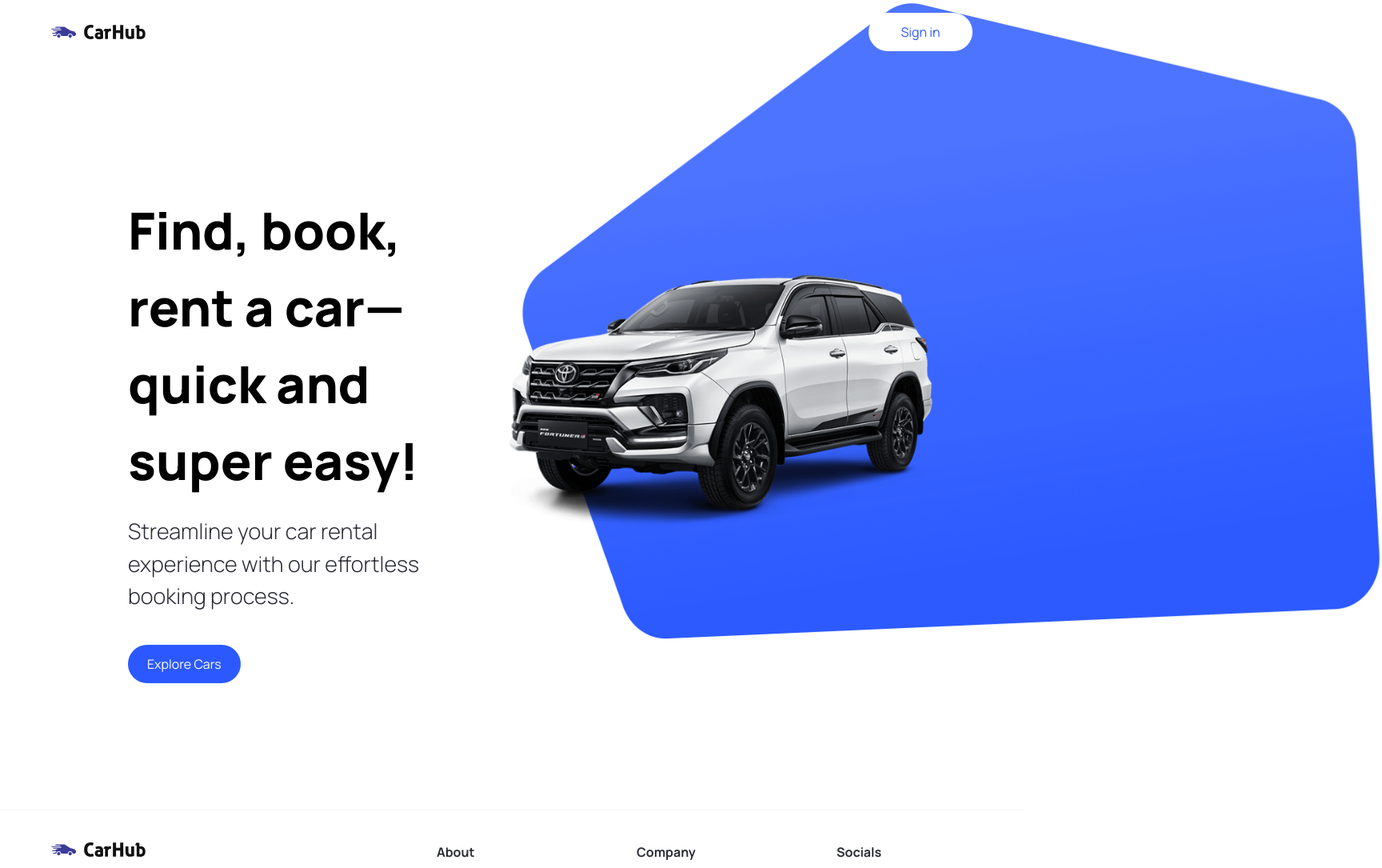
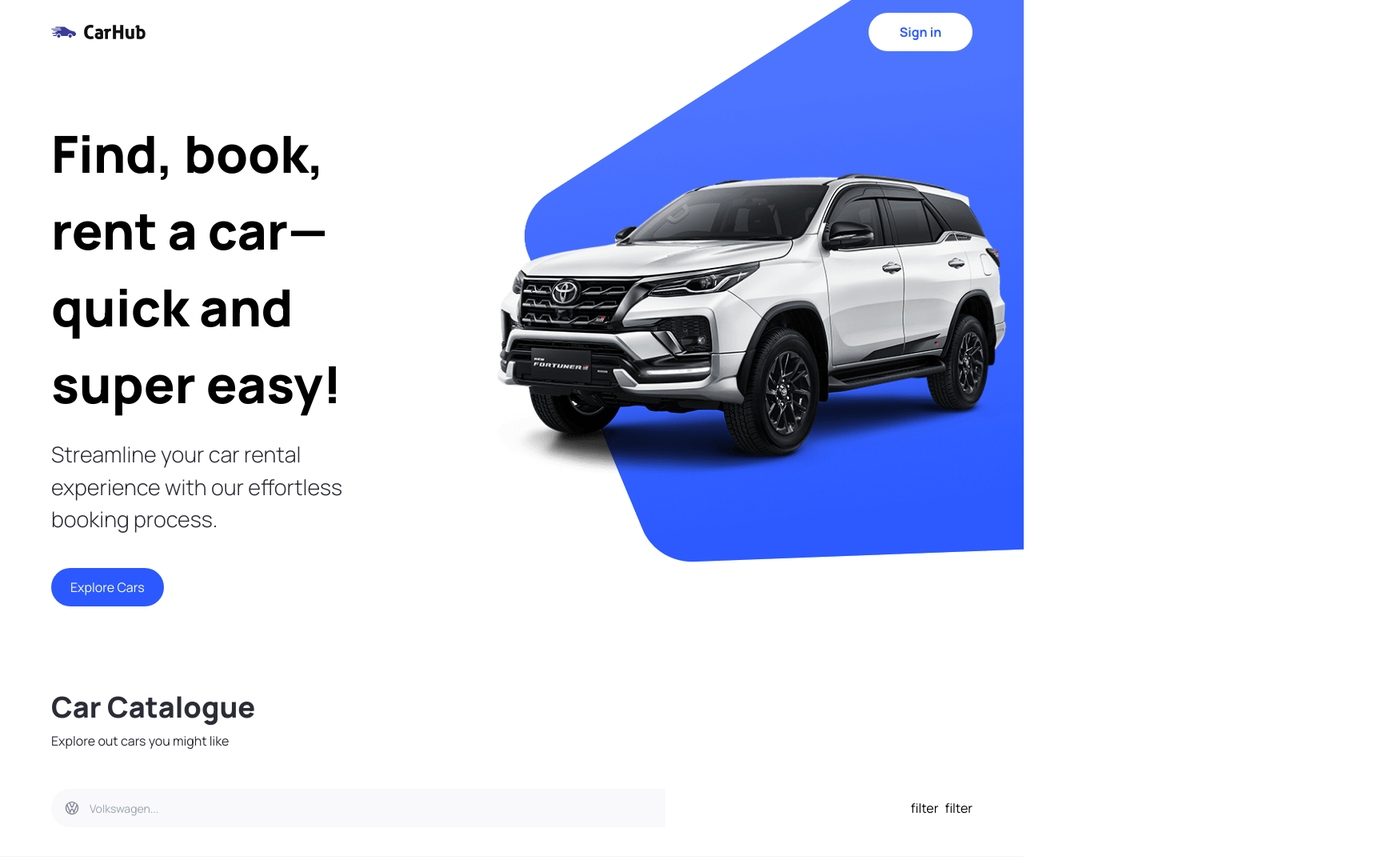
Before and after one commit to Sitch196/carHUB, a Next.js app: page / in a window 1280 px wide. Shown: the top 1085 px of the page at 80% size, 1728 px wide, since content can reach past the window. Built offline with nearby package versions, Linux system fonts and the light colour scheme.

Commit message:
navigation and footer with car filter

```diff
--- /dev/null
+++ b/app/components/CustomFilter.tsx
@@ -0,0 +1,11 @@
+import React from 'react'
+
+const CustomFilter = () => {
+  return (
+    <div>
+      filter
+    </div>
+  )
+}
+
+export default CustomFilter
--- a/app/components/Hero.tsx
+++ b/app/components/Hero.tsx
@@ -27,7 +27,7 @@
             <div className="hero__image ">
               <Image src="/hero.png" alt="hero" fill className="object-contain" />
             </div>
-            <div className=" hero__image-overlay overflow-hidden" />
+            <div className=" hero__image-overlay " />
           </div>
         </div>
       );
--- a/app/components/Navbar.tsx
+++ b/app/components/Navbar.tsx
@@ -18,7 +18,7 @@
       <CustomButton
         title="Sign in"
         btnType="button"
-        containerStyles='text-primary-blue rounded-full bg-white min-w-[130px]'
+        containerStyles='text-primary-blue rounded-full bg-white min-w-[130px]  font-bold'
       />
     </nav>
     </header>
--- /dev/null
+++ b/app/components/SearchBar.tsx
@@ -0,0 +1,19 @@
+"use client"
+import React, { useState } from 'react'
+import SearchManufacturer from './SearchManufacturer'
+
+const SearchBar = () => {
+    const [manufacturer,setManufacturer]= useState('')
+    const handleSearch =()=>{
+
+    }
+  return (
+    <form className='searchbar'onSubmit={handleSearch}>
+        <div className='searchbar__item'>
+            <SearchManufacturer manufacturer={manufacturer} setManufacturer={setManufacturer}/>
+        </div>
+    </form>
+  )
+}
+
+export default SearchBar
--- /dev/null
+++ b/app/components/SearchManufacturer.tsx
@@ -0,0 +1,110 @@
+"use client";
+import { SearchManufacturerProps } from "@/types";
+import { Combobox, Transition } from "@headlessui/react";
+import React, { Fragment, useState } from "react";
+import { manufacturers } from "@/constants";
+import Image from "next/image";
+
+const SearchManufacturer = ({
+  manufacturer,
+  setManuFacturer,
+}: SearchManuFacturerProps) => {
+  const [query, setQuery] = useState("");
+
+  const filteredManufacturers =
+    query === ""
+      ? manufacturers
+      : manufacturers.filter((item) =>
+          item
+            .toLowerCase()
+            .replace(/\s+/g, "")
+            .includes(query.toLowerCase().replace(/\s+/g, ""))
+        );
+
+  return (
+    <div className="search-manufacturer">
+      <Combobox value={manufacturer} onChange={setManuFacturer}>
+        <div className="relative w-full">
+          {/* Button for the combobox. Click on the icon to see the complete dropdown */}
+          <Combobox.Button className="absolute top-[14px]">
+            <Image
+              src="/car-logo.svg"
+              width={20}
+              height={20}
+              className="ml-4"
+              alt="car logo"
+            />
+          </Combobox.Button>
+
+          {/* Input field for searching */}
+          <Combobox.Input
+            className="search-manufacturer__input"
+            displayValue={(item: string) => item}
+            onChange={(event) => setQuery(event.target.value)} // Update the search query when the input changes
+            placeholder="Volkswagen..."
+          />
+
+          {/* Transition for displaying the options */}
+          <Transition
+            as={Fragment} // group multiple elements without introducing an additional DOM node i.e., <></>
+            leave="transition ease-in duration-100"
+            leaveFrom="opacity-100"
+            leaveTo="opacity-0"
+            afterLeave={() => setQuery("")} // Reset the search query after the transition completes
+          >
+            <Combobox.Options
+              className="absolute mt-1 max-h-60 w-full overflow-auto rounded-md bg-white py-1 text-base shadow-lg ring-1 ring-black ring-opacity-5 focus:outline-none sm:text-sm"
+              static
+            >
+              {filteredManufacturers.length === 0 && query !== "" ? (
+                <Combobox.Option
+                  value={query}
+                  className="search-manufacturer__option"
+                >
+                  Create "{query}"
+                </Combobox.Option>
+              ) : (
+                filteredManufacturers.map((item) => (
+                  <Combobox.Option
+                    key={item}
+                    className={({ active }) =>
+                      `relative search-manufacturer__option ${
+                        active ? "bg-primary-blue text-white" : "text-gray-900"
+                      }`
+                    }
+                    value={item}
+                  >
+                    {({ selected, active }) => (
+                      <>
+                        <span
+                          className={`block truncate ${
+                            selected ? "font-medium" : "font-normal"
+                          }`}
+                        >
+                          {item}
+                        </span>
+
+                        {/* Show an active blue background color if the option is selected */}
+                        {selected ? (
+                          <span
+                            className={`absolute inset-y-0 left-0 flex items-center pl-3 ${
+                              active
+                                ? "text-white"
+                                : "text-pribg-primary-purple"
+                            }`}
+                          ></span>
+                        ) : null}
+                      </>
+                    )}
+                  </Combobox.Option>
+                ))
+              )}
+            </Combobox.Options>
+          </Transition>
+        </div>
+      </Combobox>
+    </div>
+  );
+};
+
+export default SearchManufacturer;
--- a/app/globals.css
+++ b/app/globals.css
@@ -33,7 +33,7 @@
 }
 
 .custom-btn {
-  @apply flex flex-row relative justify-center items-center py-3 px-6 outline-none;
+  @apply flex flex-row relative justify-center items-center py-3 px-6;
 }
 /* END: General styles */
 
--- a/app/page.tsx
+++ b/app/page.tsx
@@ -1,9 +1,26 @@
+import CustomFilter from "./components/CustomFilter"
 import Hero from "./components/Hero"
+import SearchBar from "./components/SearchBar"
 export default function Home() {
   return (
-    <main className="flex min-h-screen flex-col items-center justify-between p-24">
+    <main className='overflow-hidden'>
+    <Hero />
 
-        <Hero/>
+    <div className='mt-12 padding-x padding-y max-width' id='discover'>
+      <div className='home__text-container'>
+        <h1 className='text-4xl font-extrabold'>Car Catalogue</h1>
+        <p>Explore out cars you might like</p>
+      </div>
+
+      <div className='home__filters'>
+        <SearchBar />
+
+        <div className='home__filter-container'>
+          <CustomFilter title='fuel'  />
+          <CustomFilter title='year' />
+        </div>
+      </div>
+      </div>
     </main>
   )
 }
--- a/types/index.ts
+++ b/types/index.ts
@@ -6,3 +6,8 @@
     handleClick?:MouseEventHandler<HTMLButtonElement>;
     btnType?:"button" | "submit"
 }
+
+export interface SearchManufacturerProps{
+    manufacturer:string;
+    setManufacturer:(manufacturer:string)=>void
+}
```
Also changed, not shown: package.json (+5 -4 lines), 1 other file (tests, documents, lock files or other folders).
